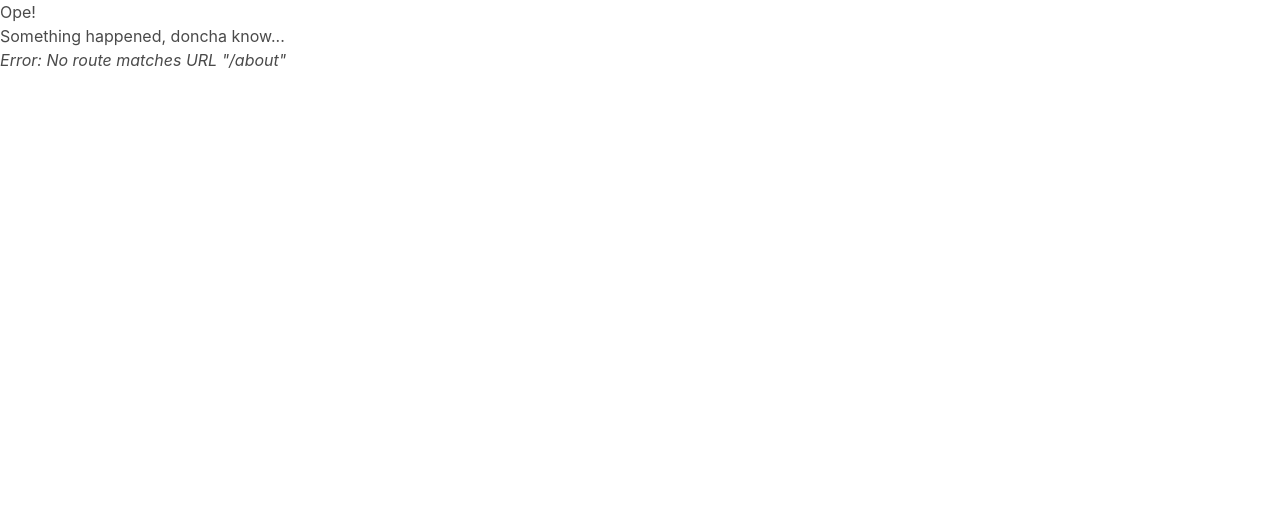
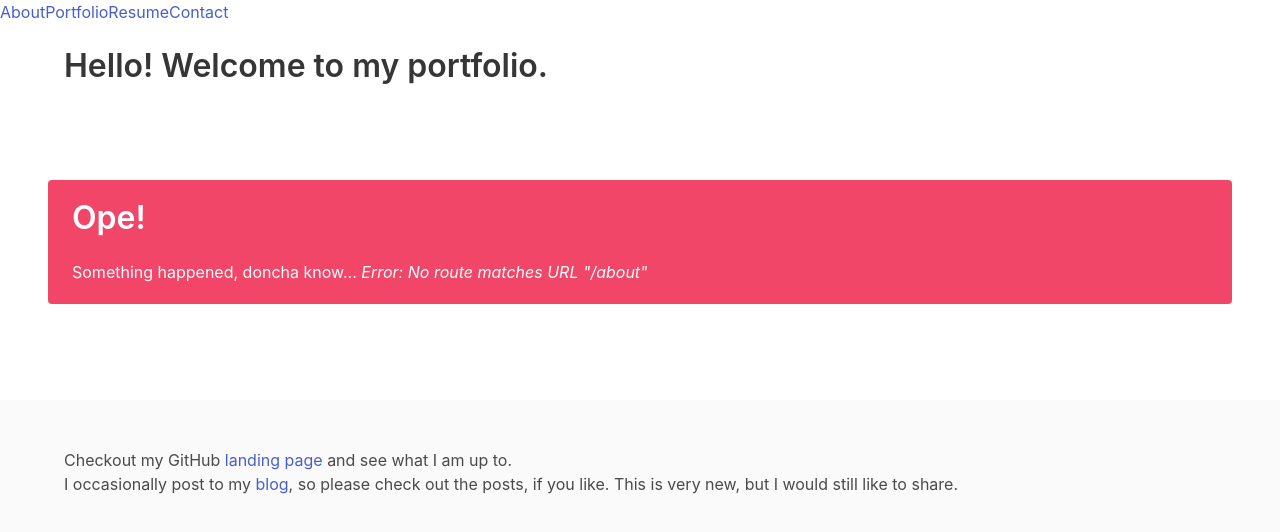
Before and after one commit to sempercuriosus/portfolio-v2, a React (Vite) app: page /about in a window 1280 px wide. Shown: the top 532 px of the page. Built offline with nearby package versions, Linux system fonts and the light colour scheme.

Commit message:
added error style and also added fragment

```diff
--- a/src/components/Error/error.jsx
+++ b/src/components/Error/error.jsx
@@ -1,19 +1,27 @@
 import { useRouteError } from 'react-router-dom';
+import { Fragment } from 'react';
+import Header from '../Header/header';
+import Footer from '../Footer/footer';
 
 function Error() {
   document.title = 'Uff Da! | Third Coast 🦡';
 
   const error = useRouteError();
-  console.error(error.status, error.statusText, error.data);
 
   return (
-    <section>
-      <h2>Ope!</h2>
-      <p>Something happened, doncha know...</p>
-      <p>
-        <i>{error.statusText && ' ' && error.data}</i>
-      </p>
-    </section>
+    <Fragment>
+      <Header />
+      <section className='section'>
+        <div className='tile is-child notification is-danger'>
+          <h2 className='title'>
+            <strong>Ope!</strong>
+          </h2>
+          Something happened, doncha know...{' '}
+          <i>{error.statusText && ' ' && error.data}</i>
+        </div>
+      </section>
+      <Footer />
+    </Fragment>
   );
 }
 
--- a/src/components/Project/project.jsx
+++ b/src/components/Project/project.jsx
@@ -1,4 +1,4 @@
-import React from 'react';
+import { Fragment } from 'react';
 import titleCase from '../../utils/titleCase';
 
 // A Project represents a single piece of work
@@ -16,7 +16,7 @@ function Projects({ project }) {
   const { title, description, codeRepo, deployedLink } = project || emptyObj;
 
   return (
-    <React.Fragment>
+    <Fragment>
       <div className='project-details'>
         <h2 className='project-title'>{titleCase(title)}</h2>
         <p className='project-desc'>{description}</p>
@@ -26,7 +26,7 @@ function Projects({ project }) {
 
         {deployedLink && <a href={deployedLink}>Deployed Application</a>}
       </div>
-    </React.Fragment>
+    </Fragment>
   );
 }
 
```
